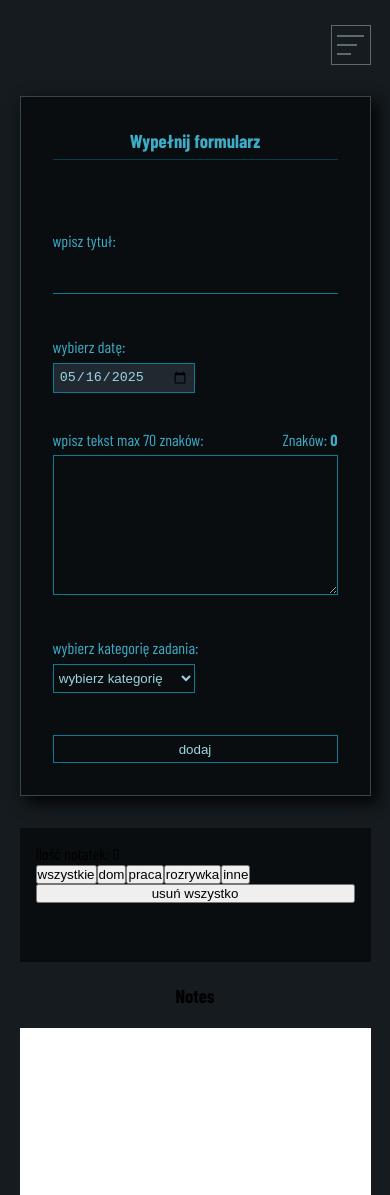
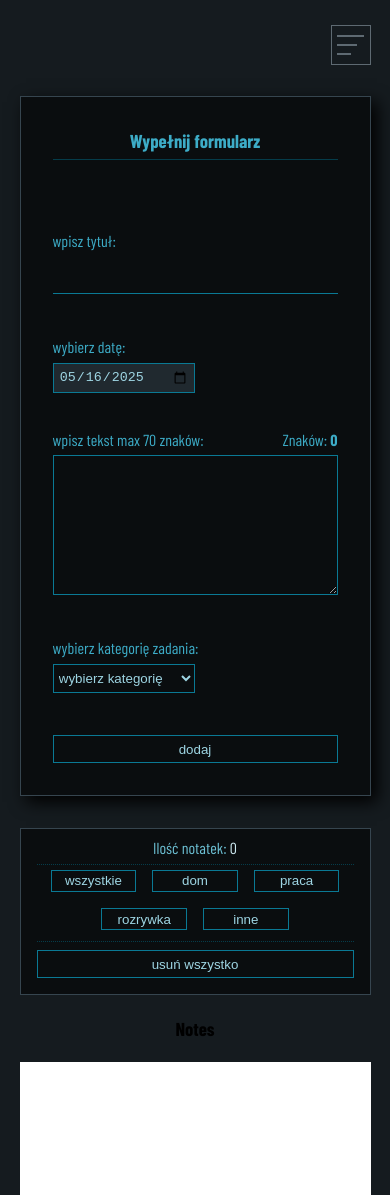
Before and after one commit to Scorpion19702022/SIMPLE_PROJECT_REACT_REDUX, a React (Vite) app: page /Notes in a window 390 px wide. Shown: the top 1195 px of the page. Built offline with nearby package versions, Linux system fonts and the light colour scheme; a web font is replaced by a local one.

Commit message:
added style for mobile

```diff
--- a/src/Components/Notes/Styles/NotesResult.module.css
+++ b/src/Components/Notes/Styles/NotesResult.module.css
@@ -41,16 +41,70 @@
 
 .box_info_select {
 	width: 100%;
-	height: 20%;
+	height: 25%;
 	display: flex;
 	flex-direction: column;
+	align-items: center;
+	justify-content: space-between;
 	padding: 1em;
 	background-color: var(--color-dark10);
+	border: 0.04em solid var(--color-dark06);
+}
+
+.box_counter {
+	width: 100%;
+	height: 10%;
+	display: flex;
+	justify-content: center;
+	align-items: center;
+}
+
+.counter {
+	width: 100%;
+	text-align: center;
+	color: var(--color-color03);
+	padding-bottom: 0.4em;
+	border-bottom: 0.04em dotted var(--color-color08);
+	font-weight: 200;
+}
+
+.count {
+	color: var(--color-color01);
+	font-weight: 400;
+}
+
+.box_btns_select {
+	width: 100%;
+	height: 60%;
+	display: flex;
+	flex-wrap: wrap;
+	justify-content: center;
+	align-items: center;
+	padding-bottom: 1em;
+	border-bottom: 0.04em dotted var(--color-color08);
+}
+
+.btn_select {
+	width: 27%;
+	margin: 0.6em;
+	padding: 0.2em;
+	background: none;
+	border: 0.04em solid var(--color-color06);
+	color: var(--color-color02);
+}
+
+.btn_clean_all {
+	width: 100%;
+	padding: 0.4em;
+	background: none;
+	border: 0.04em solid var(--color-color06);
+	color: var(--color-color02);
+	margin-top: 0.4em;
 }
 
 .box_notes {
 	width: 100%;
-	height: 70%;
+	height: 65%;
 	display: flex;
 	flex-wrap: wrap;
 	background-color: #fff;
```
